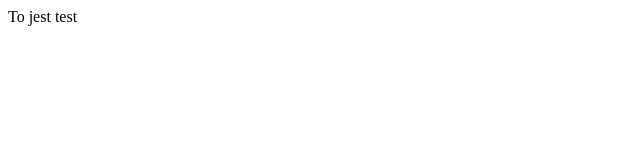
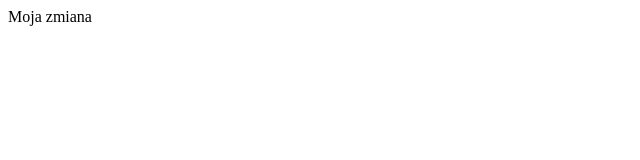
Before and after one commit to Michal638/Salon-fryzjerski, a plain HTML site: page index.html in a window 1280 px wide. Shown: the full height of the page, 0-640 px from the left. Drawn offline with Linux system fonts and the light colour scheme.

Commit message:
Pierwszy

```diff
--- a/index.html
+++ b/index.html
@@ -8,7 +8,7 @@
 </head>
 <body>
     <div>
-        To jest test
+      Moja zmiana
     </div>
 </body>
 </html>
```
